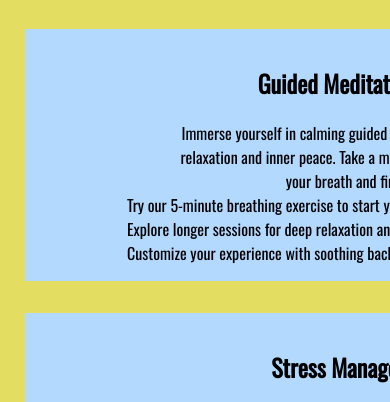
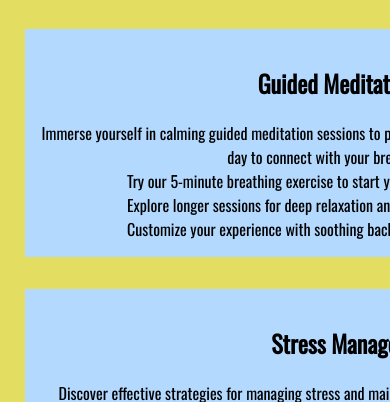
Before and after one commit to shanevisuals/healthyLifeStyle, a plain HTML site: page Pages/mentalWellness_Page4.html in a window 390 px wide. Shown: the part 422-824 px from the top of the page. Drawn offline with nearby package versions, Linux system fonts and the light colour scheme; a script that the page names is missing.

Commit message:
Update mainCSS.css

```diff
--- a/CSS/mainCSS.css
+++ b/CSS/mainCSS.css
@@ -405,7 +405,10 @@ footer a {
     }
 
     #guidedMeditation p, #stressManagement p, #mindfulnessTools p {
-        width: 400px;
+        width: 100%;
+        margin: auto;
     }
 
 }
+
+}
```
